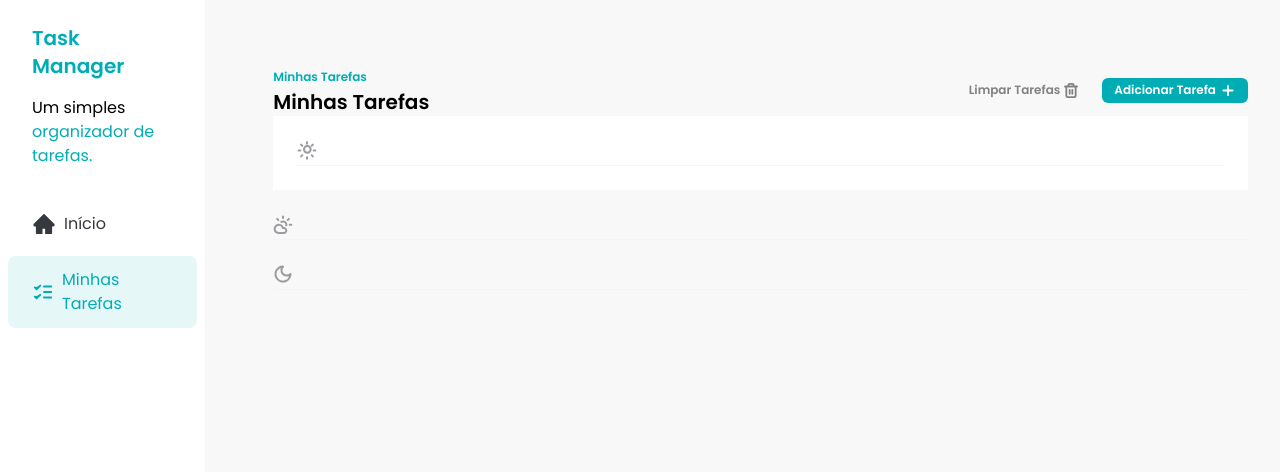
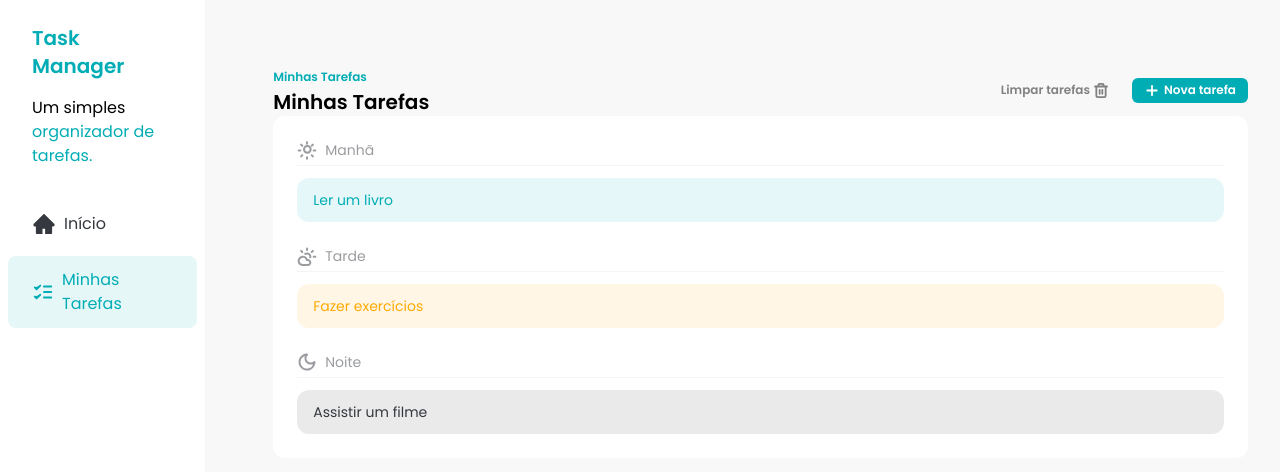
Before and after one commit to isac1708/FSC-TASK-MANAGER-REACT, a React (Vite) app: page / in a window 1280 px wide. Shown: the top 472 px of the page. Built offline with nearby package versions, Linux system fonts and the light colour scheme.

Commit message:
feat: ensure tasks are listed on Tasks component

```diff
--- /dev/null
+++ b/src/components/TaskItem.jsx
@@ -0,0 +1,19 @@
+const TaskItem = ({task}) => {
+    const getStatusClasses=()=>{
+        if(task.status === "done"){
+            return "bg-[#00ADB5] bg-opacity-10  text-[#00ADB5]";
+        }
+        if(task.status === "in_progress"){
+            return "bg-[#FFAA04] bg-opacity-10 text-[#FFAA04]";
+        }
+        if(task.status === "not_started"){
+            return "bg-[#35383e] bg-opacity-10 text-[#35383e]";
+        }
+
+    };
+
+   return( <div className={`flex items-center gap-2  px-4 py-3 rounded-xl text-sm ${getStatusClasses()}`} >
+    {task.title}
+</div>);
+}
+export default TaskItem;
--- a/src/components/Tasks.jsx
+++ b/src/components/Tasks.jsx
@@ -1,57 +1,69 @@
 import Button from "./Button";
-import AddIcon from "../assets/icons/add.svg?react"
-import TrashIcon from "../assets/icons/trash.svg?react"
+import AddIcon from "../assets/icons/add.svg?react";
+import TrashIcon from "../assets/icons/trash.svg?react";
 import SunIcon from "../assets/icons/sun.svg?react";
 import MoonIcon from "../assets/icons/moon.svg?react";
 import CloudSunIcon from "../assets/icons/cloud-sun.svg?react";
 import TasksSeparator from "./TasksSeparator";
+import TASKS from "../constants/tasks";
+import {useState} from "react";
+import TaskItem from "./TaskItem";
+
 const Tasks = () => {
+  const [tasks] = useState(TASKS);
+  const morningTasks = tasks.filter((task) => task.time === "morning");
+  const afternoonTasks = tasks.filter((task) => task.time === "afternoon");
+  const nightTasks = tasks.filter((task) => task.time === "night");
   return (
-    <div className=" w-full py-16 px-8">
+    <div className="w-full px-8 py-16">
+      <div className="flex w-full justify-between">
+        <div>
+          <span className="text-xs font-semibold text-[#00ADB5]">
+            Minhas Tarefas
+          </span>
+          <h2 className="text-xl font-semibold">Minhas Tarefas</h2>
+        </div>
 
+        <div className="flex items-center gap-3">
+          <Button variant="ghost">
+            Limpar tarefas
+            <TrashIcon />
+          </Button>
 
-     <div className="flex w-full justify-between">
-
-     <div>
-        <span className="text-xs font-semibold text-[#00ADB5] ">Minhas Tarefas</span>
-        <h2 className="text-xl font-semibold">Minhas Tarefas</h2>
+          <Button>
+            <AddIcon />
+            Nova tarefa
+          </Button>
+        </div>
       </div>
 
-      <div className="flex items-center gap-3 ">
-
-      <Button variant= "ghost">
-          Limpar Tarefas
-          <TrashIcon/>
-        </Button>
-
-        <Button>
-        Adicionar Tarefa
-        <AddIcon/>
-        </Button>
-
-      </div>
-     </div>
-     {/*LISTA DE TAREFAS*/}
-     <div className="p-6 bg-white rouded-xl">
-
-      {/*MANHA*/}
-      <div className="space-y-3">
-      <TasksSeparator title="Manhã" icon= {<SunIcon/>}/>
-      </div>
-
-      {/*TARDE*/}
-      </div>
-        <div className="space-y-3 my-6">
-          <TasksSeparator title="Tarde" icon= {<CloudSunIcon/>}/>
+      {/* LISTA DE TAREFAS */}
+      <div className="rounded-xl bg-white p-6">
+        {/* MANHÃ */}
+        <div className="space-y-3">
+          <TasksSeparator title="Manhã" icon={<SunIcon />} />
+          {morningTasks.map((task) => (
+            <TaskItem key={task.id} task={task} />
+          ))}
         </div>
 
-        {/*NOITE*/}
-        <div className="space-y-3">
-          <TasksSeparator title="Noite" icon= {<MoonIcon/>}/>
-        </div>
+        {/* TARDE */}
+        <div className="my-6 space-y-3">
+          <TasksSeparator title="Tarde" icon={<CloudSunIcon />} />
+          {afternoonTasks.map((task) => (
+            <TaskItem key={task.id} task={task} />
+          ))}
         </div>
 
+        {/* NOITE */}
+        <div className="space-y-3">
+          <TasksSeparator title="Noite" icon={<MoonIcon />} />
+          {nightTasks.map((task) => (
+           <TaskItem key={task.id} task={task} />
+          ))}
+        </div>
+      </div>
+    </div>
   );
 };
-
 export default Tasks;
--- a/src/components/TasksSeparator.jsx
+++ b/src/components/TasksSeparator.jsx
@@ -2,7 +2,7 @@ const TasksSeparator = ({title,icon}) => {
     return (
         <div className="flex gap-2 border-b border-solid border-[#F4F4F5] pb-1">
             {icon}
-            <p className="text-sm text-[#9A9C9F]"></p>
+            <p className="text-sm text-[#9A9C9F]">{title}</p>
 
         </div>
     )
--- /dev/null
+++ b/src/constants/tasks.js
@@ -0,0 +1,25 @@
+const TASKS = [
+    {
+        id:1,
+        title:"Ler um livro",
+        description:"Ler o livro de matemática",
+        time:"morning",
+        status:"done",
+    },
+    {
+        id:2,
+        title:"Fazer exercícios",
+        description:"Fazer os exercícios de matemática",
+        time:"afternoon",
+        status:"in_progress",
+    },
+    {
+        id:3,
+        title:"Assistir um filme",
+        description:"Assistir o filme de matemática",
+        time:"night",
+        status:"not_started",
+
+    }
+ ]
+ export default TASKS;
```
